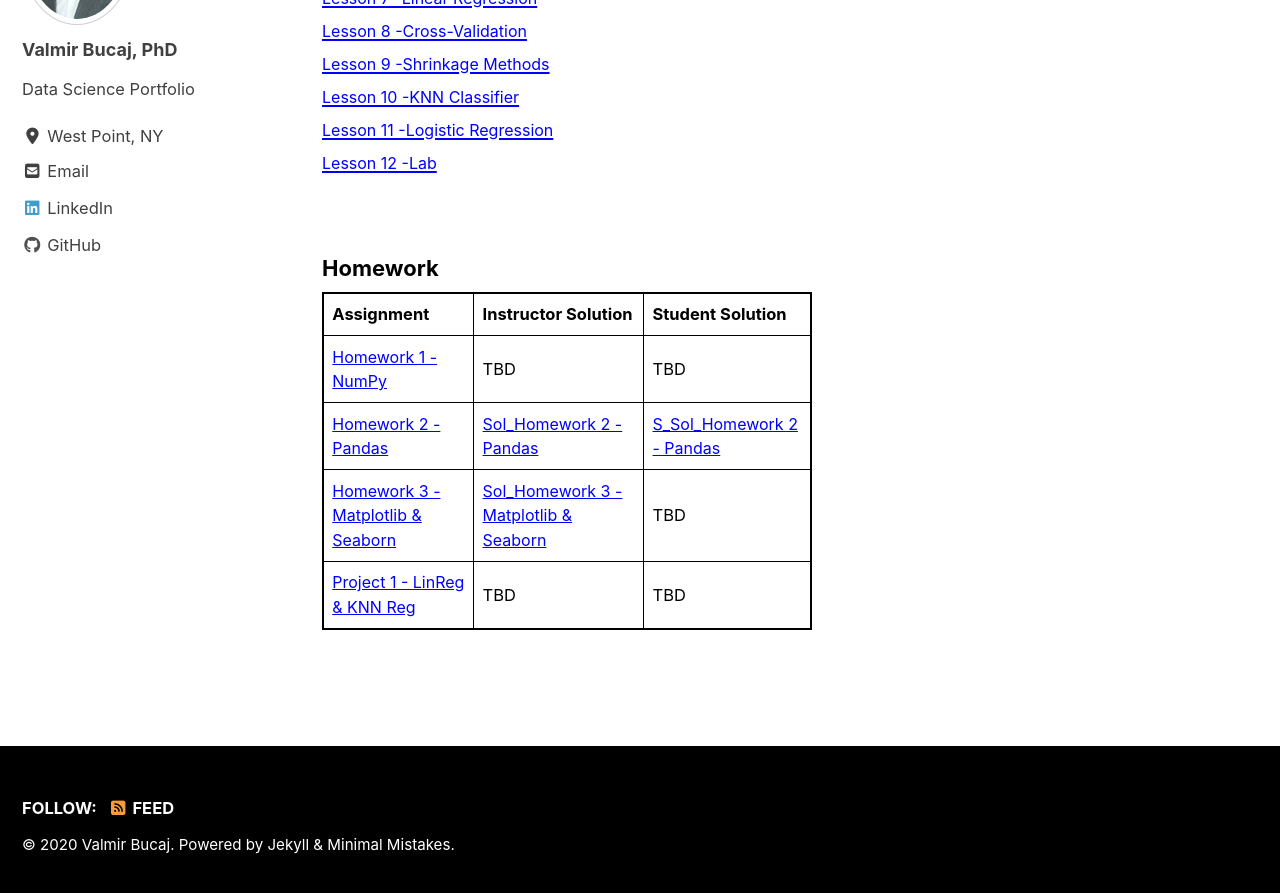
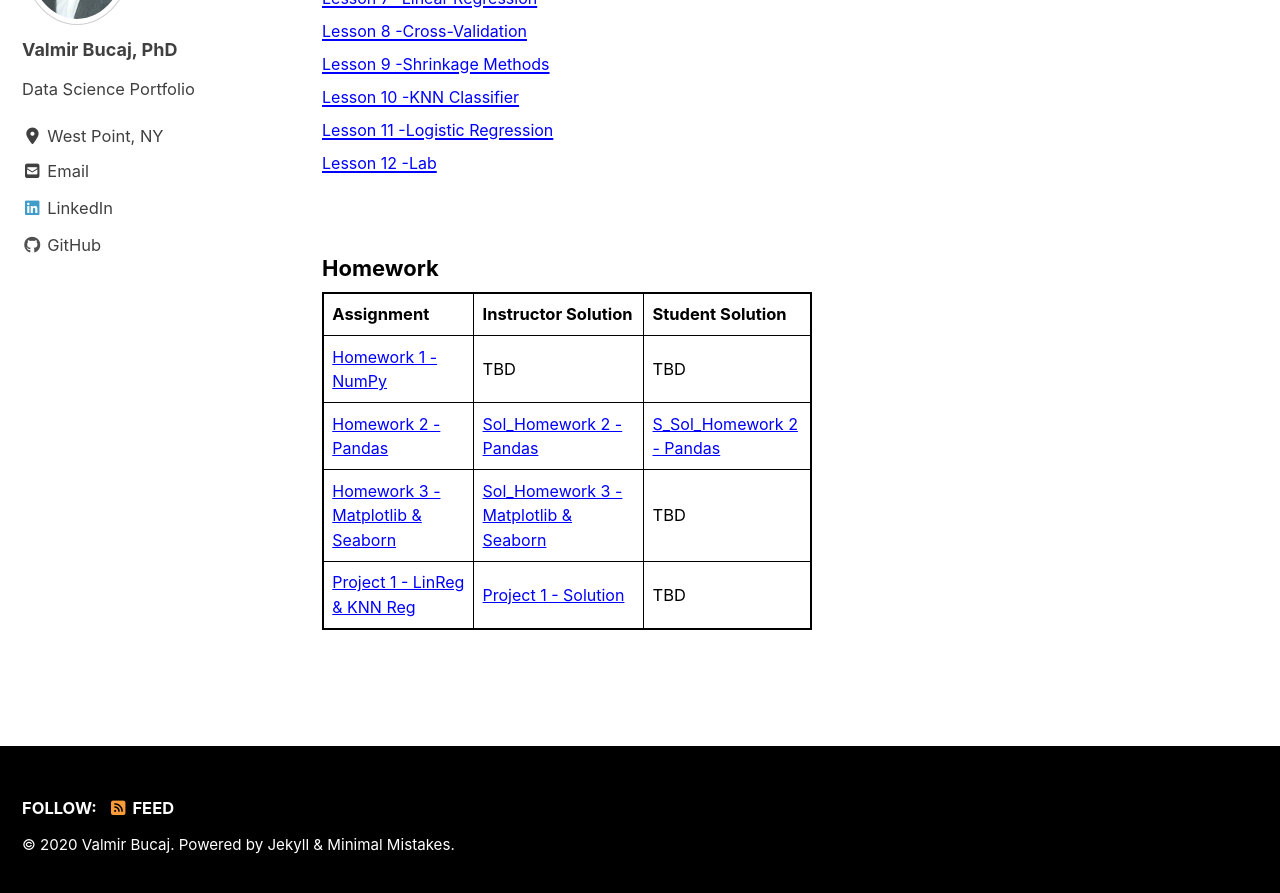
Before and after one commit to vbucaj/vbucaj.github.io, a Jekyll site: the page built from _pages/MA477.md, in a window 1280 px wide and 900 px high, scrolled down 984 px. Shown: the top 893 px of the window. Built offline with Jekyll 4.4.1, drawn with Linux system fonts in a browser that asks for light colours; cached includes are drawn as plain includes; nearby versions of some CDN libraries.

Commit message:
project solution

```diff
--- a/_pages/MA477.md
+++ b/_pages/MA477.md
@@ -106,7 +106,7 @@
   <tr>
     <td><a href="https://github.com/vbucaj/lecture-notes/blob/master/MA477%20-%20Theory%20and%20Applications%20of%20Data%20Science/Homework/Homework%204/Project%201%20-%20LinReg%20%26%20KNN%20Reg.ipynb" target="_blank" ><font size='3'>Project 1 - LinReg & KNN Reg</font></a></td>
 
-    <td>TBD</td>
+    <td><a href="https://github.com/vbucaj/lecture-notes/blob/master/MA477%20-%20Theory%20and%20Applications%20of%20Data%20Science/Homework/Instructor%20Solutions/Project%201/Project%201%20-%20LinReg%20%26%20KNN%20Reg.ipynb" target="_blank" ><font size='3'>Project 1 - Solution</font></a></td>
     <td>TBD</td>
   </tr>
 </table>
```
